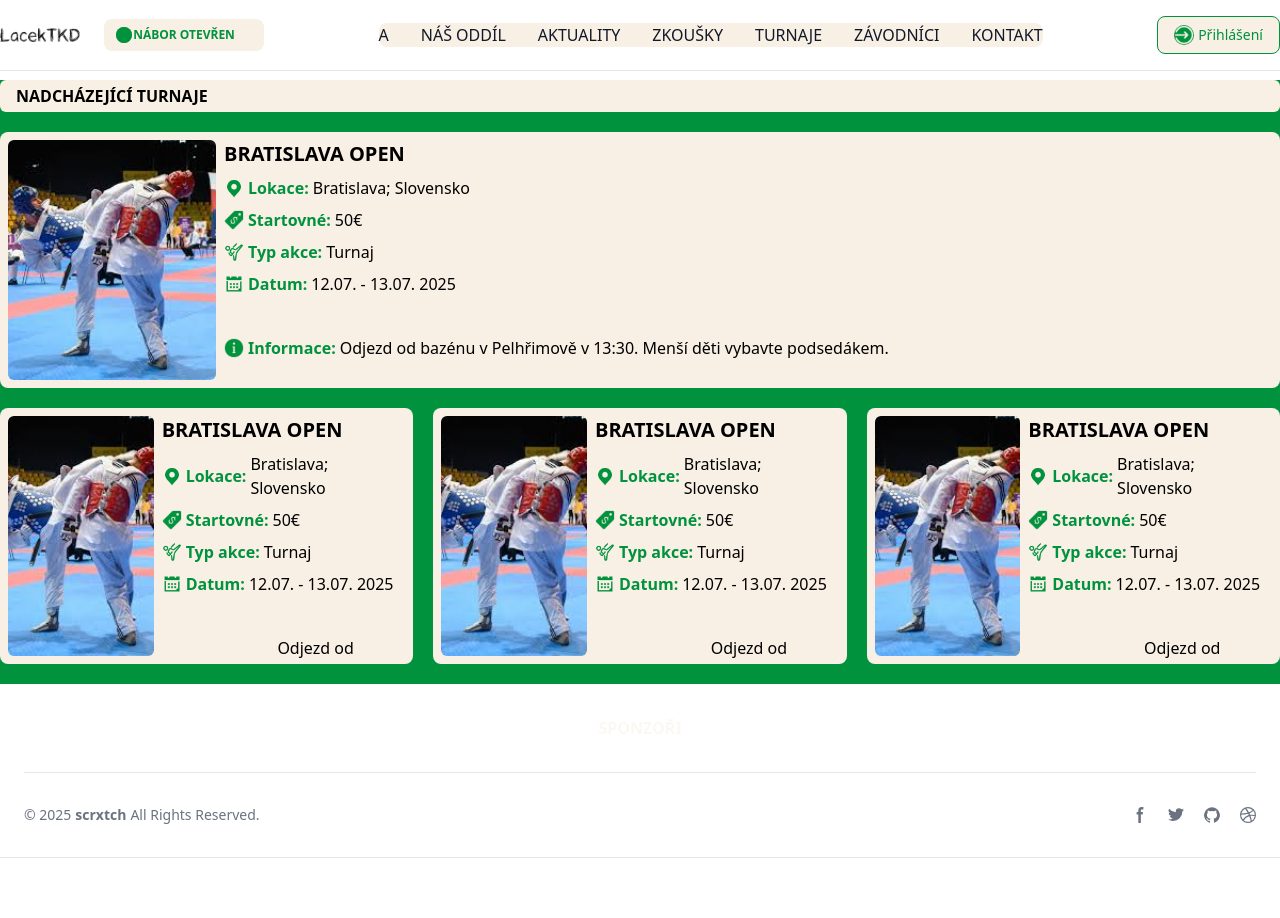
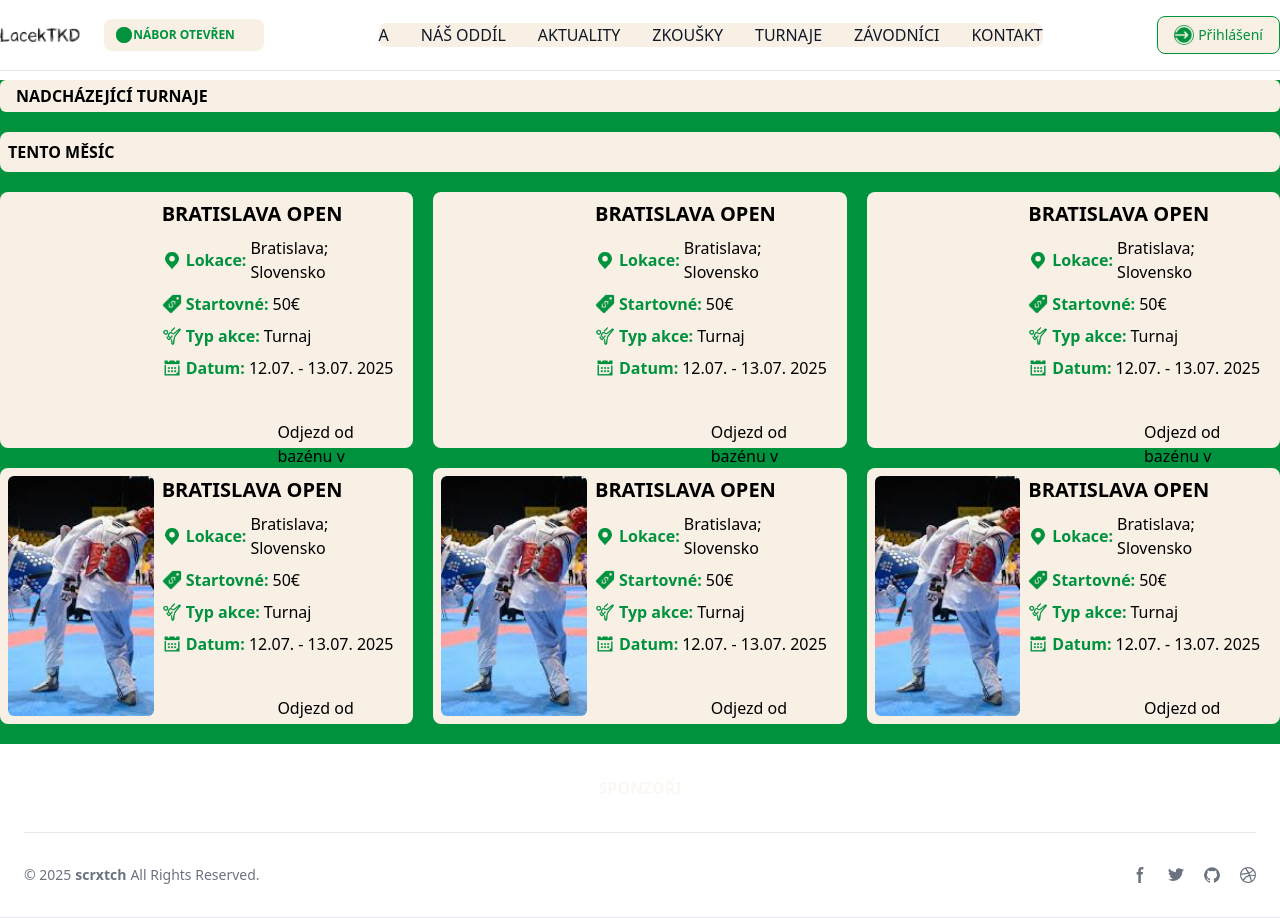
Before and after one commit to scrxtch666/LacekTKD, a React (Vite) app in the folder Frontend/: page /turnaje in a window 1280 px wide. Before the commit the page ends 858 px from the top, so only its background shows below. Built offline with nearby package versions, Linux system fonts and the light colour scheme.

Commit message:
Responzivita pro turnaj

```diff
--- a/Frontend/src/Components/Turnaje.jsx
+++ b/Frontend/src/Components/Turnaje.jsx
@@ -2,7 +2,12 @@ import Devider from "../pages/Turnaje/Devider";
 import Turnaj from "../pages/Turnaje/Turnaj";
 import Event from "../pages/Home/Event";
 import Detail from "../pages/Turnaje/Detail";
-import { BrowserRouter as Router, Routes, Route, useLocation } from "react-router-dom";
+import {
+  BrowserRouter as Router,
+  Routes,
+  Route,
+  useLocation,
+} from "react-router-dom";
 
 function Turnaje() {
   return (
@@ -10,12 +15,17 @@ function Turnaje() {
       <div class="flex flex-col justify-between gap-5">
         <Devider />
 
+        <div className="devider">tento měsíc</div>
 
         <Routes>
           <Route path="/Detail" element={<Detail />} />
         </Routes>
 
+<div className="flex justify-between gap-5">
         <Turnaj />
+        <Turnaj />
+        <Turnaj />
+        </div>
 
         <div className="flex justify-between gap-5">
           <Event />
@@ -23,7 +33,6 @@ function Turnaje() {
           <Event />
         </div>
       </div>
-
     </>
   );
 }
--- a/Frontend/src/pages/Turnaje/Turnaj.jsx
+++ b/Frontend/src/pages/Turnaje/Turnaj.jsx
@@ -7,9 +7,10 @@ function Turnaj() {
   <img
     src="../src/assets/Events/BT_open2.jpg"
     alt=""
-              className="object-cover object-center rounded-md"
+    className="object-cover object-center rounded-md md:hidden"
   />
 </div>
+
 
           <div className="bg-customWhite flex flex-col gap-2">
             <span className="font-extrabold text-xl">BRATISLAVA OPEN</span>
```
Also changed, not shown: 1 other file (tests, documents, lock files or other folders). Lines whose indentation alone changed are shown as unchanged.
